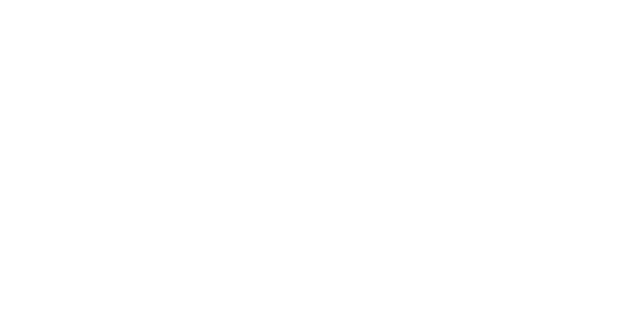
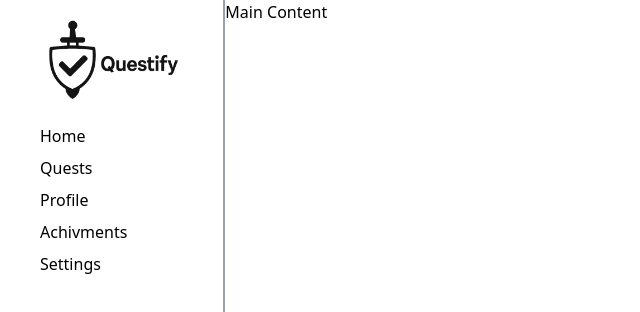
Before and after one commit to savagrujic/Questify, a React (Vite) app: page /dashboard in a window 1280 px wide. Before the commit this address had no page. Shown: the top 312 px of the page, without its empty margins (0-640 px from the left). Built offline with nearby package versions, Linux system fonts and the light colour scheme.

Commit message:
styled dahsboard

```diff
--- a/src/App.jsx
+++ b/src/App.jsx
@@ -3,6 +3,7 @@
 import { BrowserRouter, Routes, Route,Link } from "react-router-dom";
 import Login from './Pages/Login';
 import Register from './Pages/Register'
+import Dashboard from './Pages/Dashboard'
 function App() {
   const [count, setCount] = useState(0)
 
@@ -13,6 +14,7 @@
         <Route path='/' element = {<p className='text-3xl'>Home</p>} />
         <Route path='/login' element = {<Login />} />
         <Route path='/register' element = {<Register />} />
+        <Route path='/dashboard' element = {<Dashboard />} />
       </Routes>
     </BrowserRouter>
   )
--- /dev/null
+++ b/src/Pages/Dashboard.jsx
@@ -0,0 +1,22 @@
+import logo from '../assets/logo.png'
+
+export default function DashBoard() {
+
+    return (
+        <div className='flex'>
+            <div className='flex flex-col px-10 items-left  w-screen h-screen flex-1/5 border-r-2 border-gray-400' >
+               <img className='w-40 my-5' src={logo} />
+               <div className='my-1'><a>Home</a></div>
+               <div className='my-1'><a>Quests</a></div>
+               <div className='my-1'><a>Profile</a></div>
+               <div className='my-1'><a>Achivments</a></div>
+               <div className='my-1'><a>Settings</a></div>
+            </div>
+
+            <div className=' w-full'>
+                <p>Main Content</p>
+            </div>
+        </div>
+    )
+
+}
```
Also changed, not shown: src/assets/logo.png.
